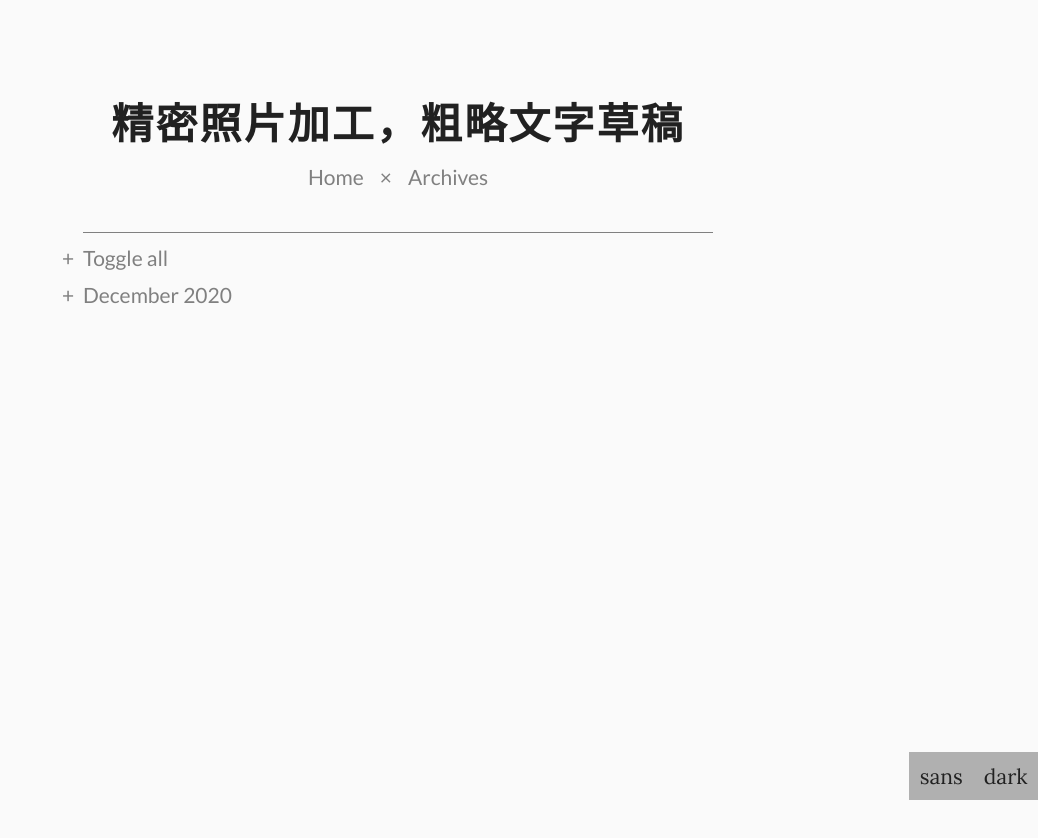
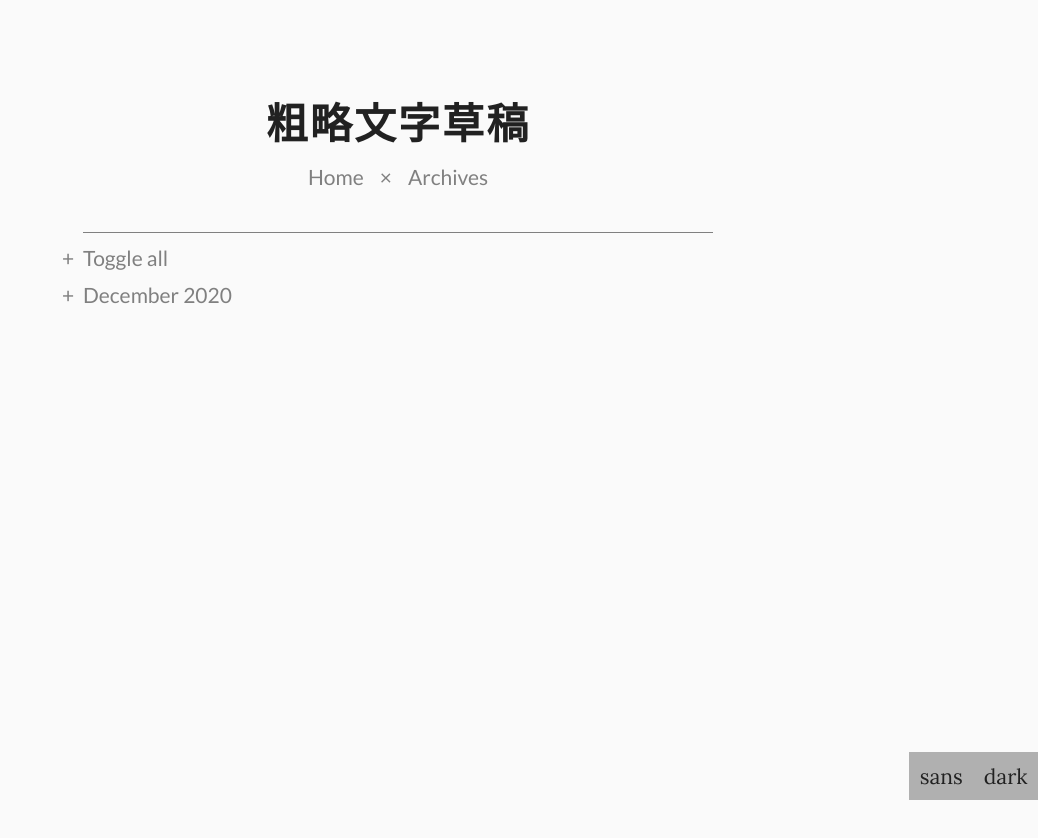
Before and after one commit to typingmonkey-org/typingmonkey-org.github.io, a plain HTML site: page tags/随笔/index.html in a window 1280 px wide. Shown: the whole page, without its empty margins (242-1280 px from the left). Drawn offline with Linux system fonts and the light colour scheme.

Commit message:
Site updated: 2020-12-26 15:43:48

```diff
--- a/tags/随笔/index.html
+++ b/tags/随笔/index.html
@@ -3,7 +3,7 @@
 <head>
   <meta charset="utf-8">
 
-  <title>Tag: 随笔 | 精密照片加工，粗略文字草稿</title>
+  <title>Tag: 随笔 | 粗略文字草稿</title>
   <meta name="viewport" content="width=device-width, initial-scale=1, maximum-scale=1">
 
 
@@ -20,7 +20,7 @@
   <div id="wrapper">
     <header id="header">
   <h1 id="title">
-    <a href="/">精密照片加工，粗略文字草稿</a>
+    <a href="/">粗略文字草稿</a>
   </h1>
   <nav>
 
```
Also changed, not shown: 2020/12/25/random-thought/index.html (+2 -2 lines), archives/2020/12/index.html (+2 -2 lines), archives/2020/index.html (+2 -2 lines), archives/index.html (+2 -2 lines), index.html (+2 -2 lines), tags/hexo/index.html (+2 -2 lines).
